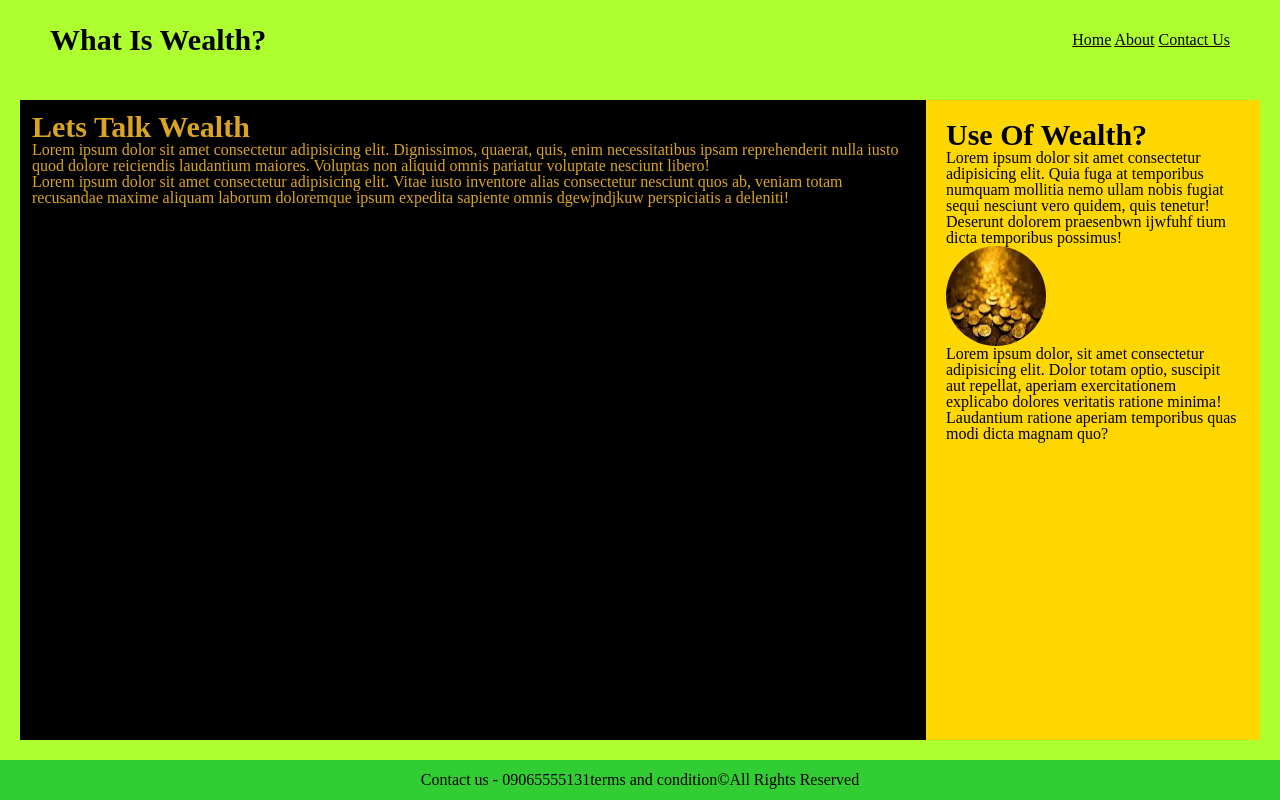
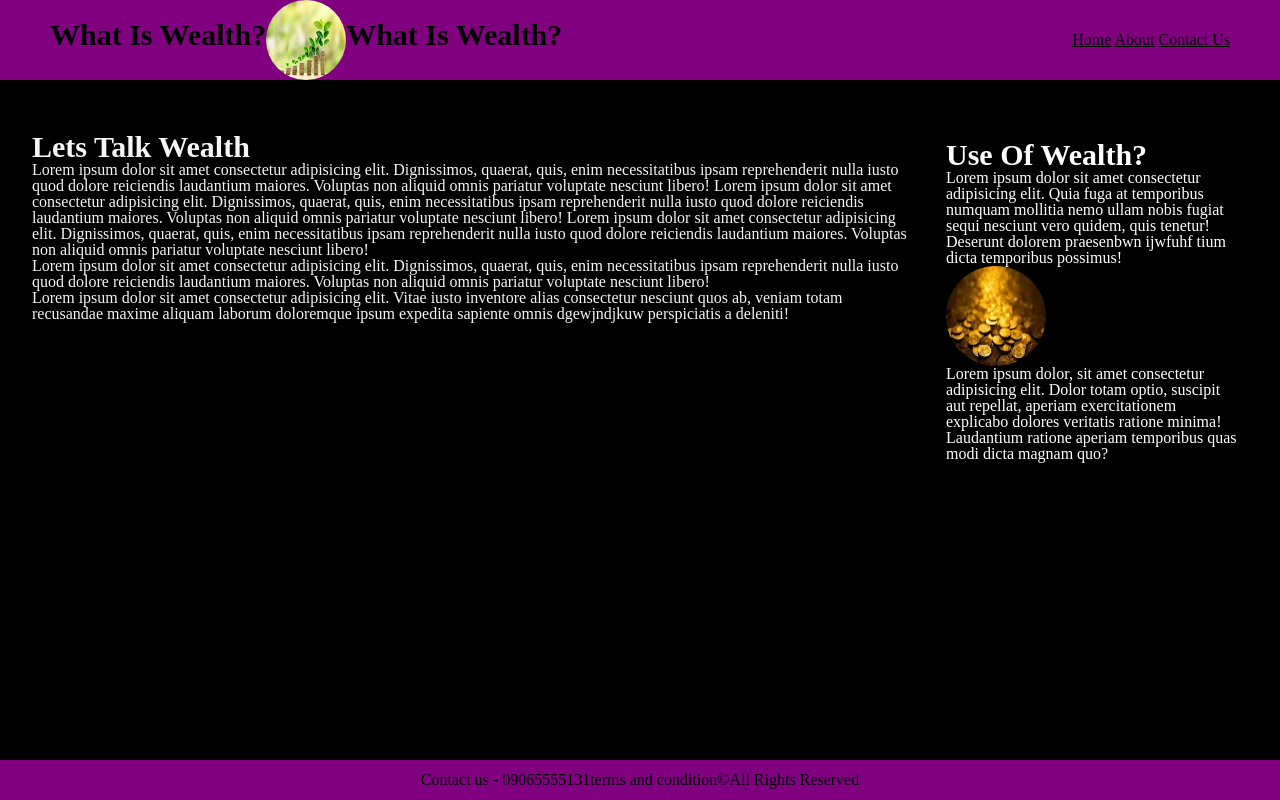
Before and after one commit to Zoba1/lesson_3_task_4_Chizoba_Adigwe, a website: page index.html in a window 1280 px wide. Drawn offline with Linux system fonts and the light colour scheme.

Commit message:
correction

```diff
--- a/css/style.css
+++ b/css/style.css
@@ -57,7 +57,7 @@ table {
 }
 
 .container {
-	background-color: green;
+	background-color: black;
 	min-height: 100vh;
 	width: 100%;
 	display: flex;
@@ -68,7 +68,7 @@ table {
 
 section {
 	background-color: black;
-	color: goldenrod;
+	color: whitesmoke;
 	flex: 3;
 
 	/* float: left; */
@@ -80,8 +80,8 @@ section {
 
 aside {
 	flex: 1;
-	background-color: gold;
-	color: black;
+	background-color: black;
+	color: white;
 	padding: 20px;
 }
 
@@ -102,6 +102,7 @@ h1 {
 
 header {
 	display: flex;
+	background-color: purple;
 	align-items: center;
 	justify-content: space-between;
 	padding-right: 50px;
@@ -127,15 +128,23 @@ a {
 }
 
 .logo-img {
-	height: 100%;
-	width: 100%;
-	display: none;
-	margin-top: 30px;
+	height: 80px;
+	width: 80px;
+	/* display: none; */
+	border-radius: 50%;
+	/* margin-top: 30px; */
 }
 
+.head-left {
+	display: flex;
+}
+
+h1{
+	padding-top: 20px;
+}
 footer {
 	display: flex;
-	background-color: limegreen;
+	background-color: purple;
 	clear: both;
 	padding: 12px 10px;
 	justify-content: center;
@@ -143,7 +152,7 @@ footer {
 
 @media screen and (width >= 700px) {
 	.container {
-		background-color: greenyellow;
+		background-color: black;
 	}
 
 	main {
@@ -151,18 +160,18 @@ footer {
 	}
 }
 
-@media screen and (width <=462px) {
+/* @media screen and (width <=462px) {
 	.logo-img {
 		display: block;
 	}
 
-	.head-left h1 {
+	/* .head-left h1 {
 		display: none;
 
-	}
+	} */
 
-	.head-right {
+	/* .head-right {
 		display: none;
 	}
 
-}
+} */
--- a/index.html
+++ b/index.html
@@ -15,6 +15,7 @@
                 <div class="head-left">
                     <h1>What Is Wealth?</h1>
                     <img src="./img/download.jpeg" alt="img" class="logo-img">
+                    <h1>What Is Wealth?</h1>
                 </div>
                 <div class="head-right">
                     <a href="#">Home</a>
@@ -32,6 +33,24 @@
                             necessitatibus ipsam reprehenderit nulla iusto quod
                             dolore reiciendis laudantium maiores. Voluptas non
                             aliquid omnis pariatur voluptate nesciunt libero!
+                            Lorem ipsum dolor sit amet consectetur adipisicing
+                            elit. Dignissimos, quaerat, quis, enim
+                            necessitatibus ipsam reprehenderit nulla iusto quod
+                            dolore reiciendis laudantium maiores. Voluptas non
+                            aliquid omnis pariatur voluptate nesciunt libero!
+                            Lorem ipsum dolor sit amet consectetur adipisicing
+                            elit. Dignissimos, quaerat, quis, enim
+                            necessitatibus ipsam reprehenderit nulla iusto quod
+                            dolore reiciendis laudantium maiores. Voluptas non
+                            aliquid omnis pariatur voluptate nesciunt libero!
+                        </p>
+                        Lorem ipsum dolor sit amet consectetur adipisicing
+                        elit. Dignissimos, quaerat, quis, enim
+                        necessitatibus ipsam reprehenderit nulla iusto quod
+                        dolore reiciendis laudantium maiores. Voluptas non
+                        aliquid omnis pariatur voluptate nesciunt libero!
+                    </p>
+                        </p>
                         </p>
                     </div>
 
```
Also changed, not shown: README.md.
